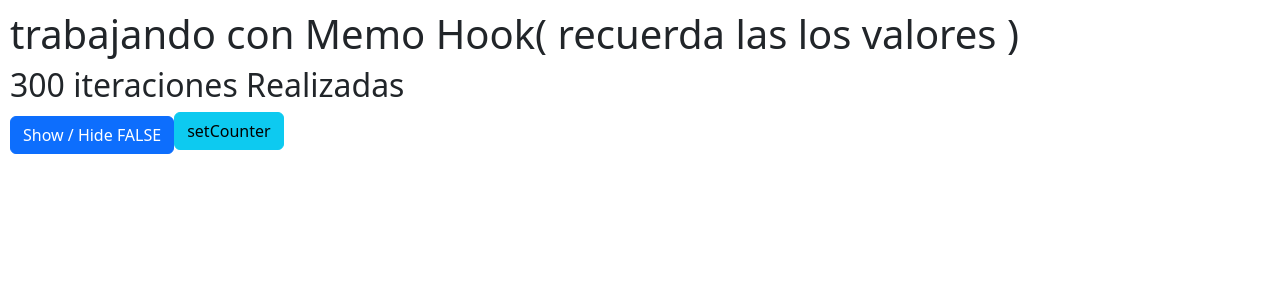
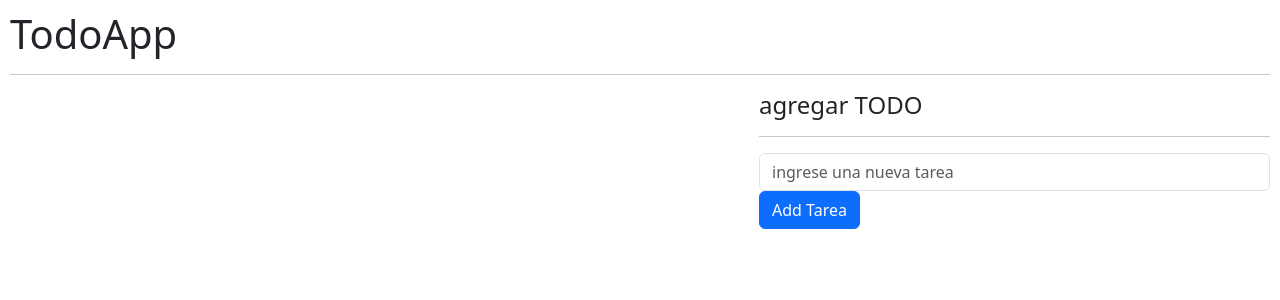
Before and after one commit to rafaeluceta09/react-hooks-usestate, a React (Vite) app: page / in a window 1280 px wide. Shown: the top 300 px of the page. Built offline with nearby package versions, Linux system fonts and the light colour scheme.

Commit message:
useReducer , y memorizer

```diff
--- /dev/null
+++ b/src/07-tarea-memo/Padre.jsx
@@ -0,0 +1,43 @@
+import React, { useCallback, useEffect } from 'react'
+import { Hijo } from './Hijo'
+import { useState } from 'react';
+
+export const Padre = () => {
+
+    const numeros = [2,4,6,8,10];
+    const [valor, setValor] = useState(0);
+
+    // const incrementar = ( num ) => {
+    //     setValor( valor + num )
+    // }
+
+    const incrementar = useCallback(
+      (num) => {
+        setValor((v) => v + num );
+      },
+      [],
+    )
+
+
+
+
+
+    return (
+        <div>
+            <h1>Padre</h1>
+            <p> Total: { valor } </p>
+
+            <hr />
+            {
+                numeros.map( n => (
+                    <Hijo
+                        key={ n }
+                        numero={ n }
+                        incrementar={ incrementar }
+                    />
+                ))
+            }
+            {/* <Hijo /> */}
+        </div>
+    )
+}
--- /dev/null
+++ b/src/08-useReducer/OnNewTodo.jsx
@@ -0,0 +1,48 @@
+import { useFormState } from "../hooks/useFormState"
+
+export const OnNewTodo = ({ handleTarea }) => {
+  const { description ,onResetForm ,onChangeFornItems} = useFormState(
+                                                                        {
+                                                                          description : ''
+                                                                        }
+                                                                      );
+
+  const onSubmitForm =(event) => {
+
+    event.preventDefault();
+
+    let newTarea = {
+      id : new Date().getTime(),
+      description : description,
+      done : false
+    };
+
+    handleTarea(newTarea);
+
+    onResetForm();
+
+
+
+  }
+
+  return (
+    <>
+    <form onSubmit={ onSubmitForm }>
+        <input type="text"
+            className="form-control"
+            placeholder="ingrese una nueva tarea"
+            name="description"
+            value={ description }
+            onChange={onChangeFornItems}
+
+        />
+        <button
+            type="submit"
+            className="btn btn-primary mb-5">
+            Add Tarea
+        </button>
+    </form>
+
+    </>
+  )
+}
--- /dev/null
+++ b/src/08-useReducer/TodoApp.jsx
@@ -0,0 +1,54 @@
+import { useReducer, useState, useEffect } from "react";
+import { TodoList } from "./TodoList";
+import { OnNewTodo } from "./OnNewTodo";
+import { TodoReducer } from "./TodoReducer";
+
+const initialState =[
+    {
+        id : new Date().getTime() + 150,
+        description : 'buscar libro de DIOS la biblia',
+        done : false
+    },
+];
+
+const init = (params) => {
+    return JSON.parse(localStorage.getItem('todos')) || [] ;//si no encuentra el todo entonces retorna un arraat en blanco;
+}
+
+export const TodoApp = () => {
+
+    const [todos, dispatch] = useReducer(TodoReducer, initialState,init)
+
+    useEffect(() => {
+      localStorage.setItem('todos',JSON.stringify(todos));
+
+    }, [todos]);
+
+    const handleTarea = (todo) =>{
+        let newAction = {
+            payload : todo,
+            type  : '[TODO] add Todo'
+        };
+
+        dispatch( newAction );
+    }
+
+  return (
+    <>
+        <h1> TodoApp </h1>
+        <hr />
+
+        <div className="row">
+            <div className="col-7">
+                <TodoList todos= { todos }  />
+            </div>
+
+            <div className="col-5">
+                <h4> agregar TODO</h4>
+                <hr />
+                <OnNewTodo handleTarea ={ handleTarea }  />
+            </div>
+        </div>
+    </>
+  )
+}
--- /dev/null
+++ b/src/08-useReducer/TodoItem.jsx
@@ -0,0 +1,13 @@
+
+export const TodoItem =( {id, description,value=0 } ) =>{
+    return(
+        <>
+            <li  className="list-group-item d-flex justify-content-between">
+                <span className="align-self-center"> { description } </span>
+                    <button  className="btn btn-danger btn-sm">
+                        Borrar
+                    </button>
+            </li>
+        </>
+    )
+}
--- /dev/null
+++ b/src/08-useReducer/TodoList.jsx
@@ -0,0 +1,19 @@
+
+import { TodoItem } from "./TodoItem";
+
+export const TodoList = ({ todos }) => {
+
+  return (
+    <>
+      <ul className="list-group">
+          {
+            todos.map( todo => (
+              <TodoItem key={todo.id}
+                        id ={todo.id}
+                        description={todo.description} />
+            ))
+          }
+      </ul>
+    </>
+  )
+}
--- /dev/null
+++ b/src/08-useReducer/TodoReducer.js
@@ -0,0 +1,19 @@
+
+
+export const TodoReducer = (initialState = [], action ) =>{
+
+    switch (action.type) {
+        case '[TODO] add Todo':
+
+            return [...initialState, action.payload ];
+
+            break;
+
+        default:
+            initialState
+            break;
+    }
+
+
+
+}
--- /dev/null
+++ b/src/08-useReducer/intro-reducer.js
@@ -0,0 +1,39 @@
+
+const initialState = [{
+    id : 1,
+    todo : 'recolectar todas las piedras filosoficas',
+    done : false
+ }];
+
+
+ const todoReducer = (state = initialState, action = {} ) =>{
+
+    if(action.type === 'add new todo'){
+
+        return [ ...state, action.payload ]
+    }
+
+
+    return state;
+
+ }
+
+ let todos = todoReducer();
+
+ console.log(todos);
+
+ const newTodo = {
+    id : 2,
+    todo : 'recolectar todas las las rocas punteagudas',
+    done : false
+ }
+
+ const addTodoToAction = {
+    type : "add new todo",
+    payload : newTodo
+ }
+
+
+ todos = todoReducer(todos, addTodoToAction);
+
+ console.log(todos);
--- a/src/hooks/useFormState.jsx
+++ b/src/hooks/useFormState.jsx
@@ -1,27 +1,24 @@
 
-import { useState } from "react"
+import { useState } from "react";
 
-export const useFormState = (formItems) => {
-    const [formState, setformState] = useState(formItems)
+export const useFormState = (initialState) => {
+    const [formState, setformState] = useState(initialState)
 
     const onChangeFornItems = ({target}) =>{
         setformState({
             ...formState,
             [target.name] : target.value
         });
-        console.log('change username');
     }
 
     const onResetForm = (e) =>{
-        e.preventDefault();
-        setformState(formItems);
-
-
+        setformState(initialState);
     }
 
     return (
       {
         formState
+        ,...formState
         ,onChangeFornItems
         ,onResetForm
 
--- a/src/main.jsx
+++ b/src/main.jsx
@@ -1,16 +1,21 @@
 import React from 'react';
 import ReactDOM from 'react-dom/client';
-import './index.css'
-
-
+//import { CallBackHook } from './05-memos/CallBackHook';
 //import { MultipleCustomHooks } from './MultipleCustomHooks';
 //import { CounterWithCustomHooks } from './CounterWithCustomHooks';
 //import { SimpleForm } from './02-useEffect/SimpleForm';
 //import { FormWitchCustomHooks } from './FormWitchCustomHooks';
 //import { UseRefFocus } from './04-useRef/UseRefFocus';
-import { MemoHook } from './05-memos/MemoHook';
+//import { MemoHook } from './05-memos/MemoHook';
+// import { Padre } from './07-tarea-memo/Padre';
+
+// import './08-useReducer/intro-reducer';
+
+import './index.css';
+import { TodoApp } from './08-useReducer/TodoApp';
 ReactDOM.createRoot(document.getElementById('root')).render(
-  //<React.StrictMode>
-    <MemoHook />
-  //</React.StrictMode>
-)
+//   //<React.StrictMode>
+
+   <TodoApp />
+//   //</React.StrictMode>
+ )
```
Also changed, not shown: src/05-memos/CallBackHook.jsx (+18 -2 lines), src/05-memos/ShowButton.jsx (added, +18 -0 lines), src/07-tarea-memo/Hijo.jsx (added, +16 -0 lines).
